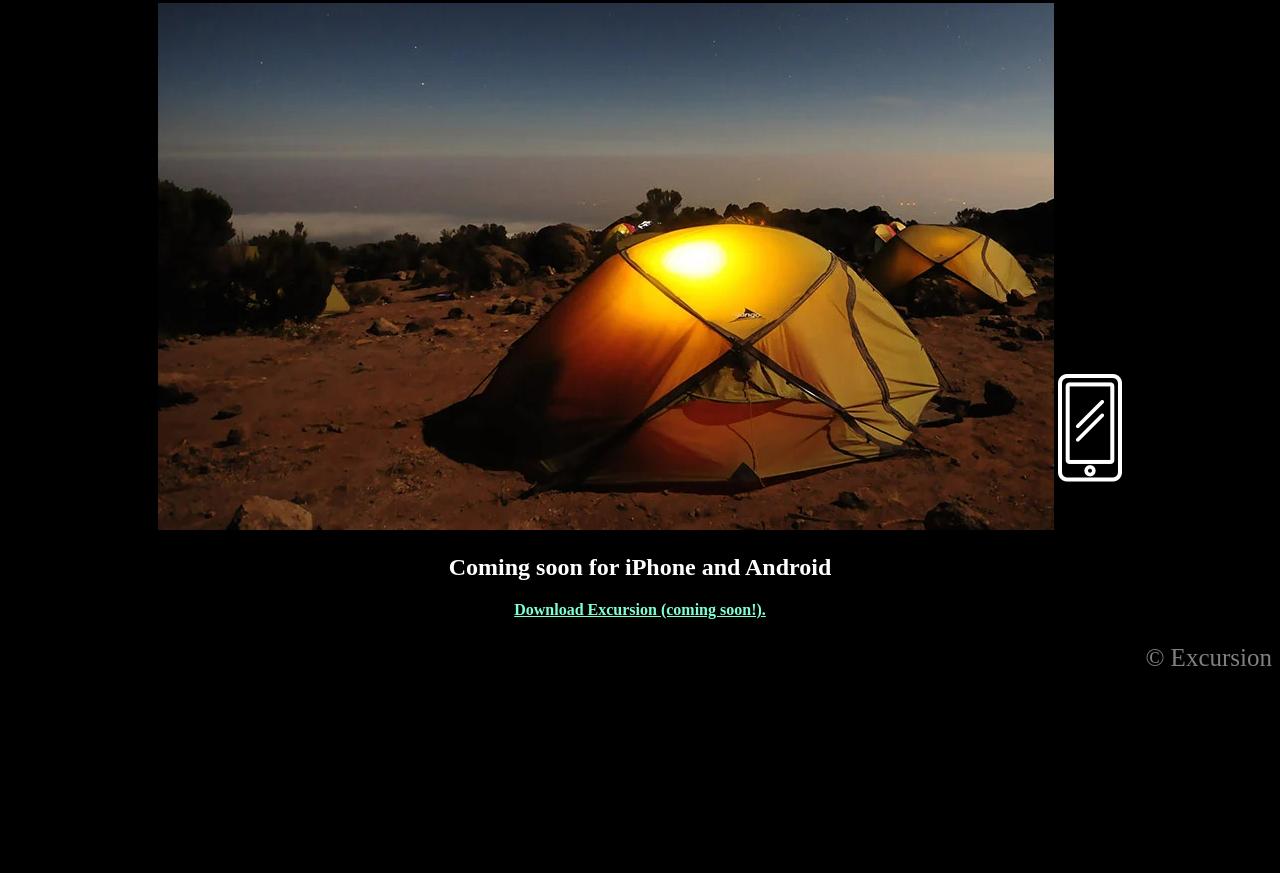
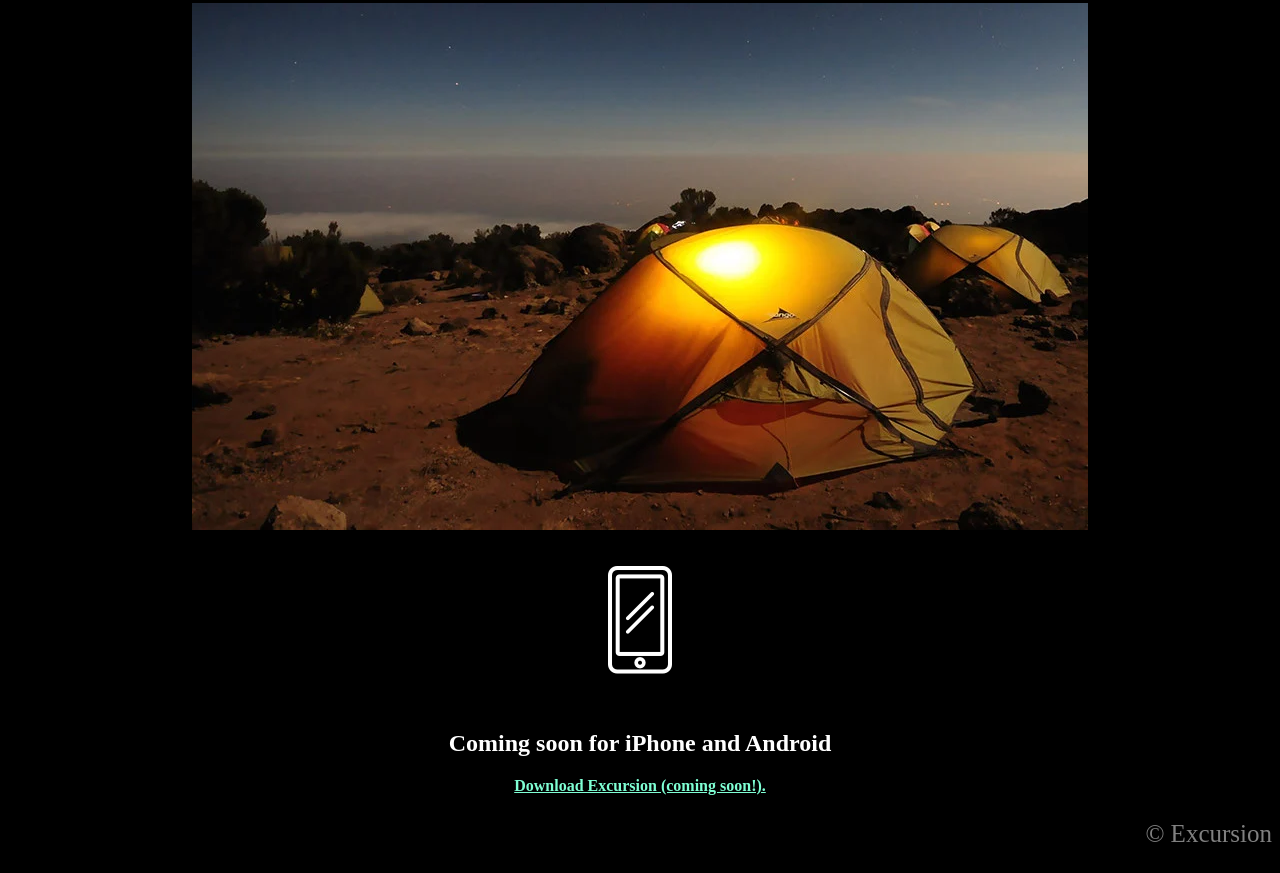
Before and after one commit to EmmanuelBuysse19/excursion, a plain HTML site: page index.html in a window 1280 px wide. Shown: the part 374-1247 px from the top of the page. Before the commit the page ends 1071 px from the top, so only its background shows below. Drawn offline with Linux system fonts and the light colour scheme.

Commit message:
Final visualization bugs fixed

```diff
--- a/index.html
+++ b/index.html
@@ -15,8 +15,17 @@
         <h1>Your personal travel guide</h1>
         <p>Excursion remembers places you like, and recommends new points of interest around you.</p>
     </section>
-    <img src="resources/images and videos/camp.jpg">
-    <img class="phone" src="resources/images and videos/phone.jpg">
+    <div>
+        <div>
+            <img src="resources/images and videos/camp.jpg">
+        </div>
+        <div>
+            <img class ="phone" src="resources/images and videos/phone.jpg">
+        </div>
+
+
+    </div>
+
     <section>
         <h1>Coming soon for iPhone and Android</h1>
     </section>
--- a/resources/css/styles.css
+++ b/resources/css/styles.css
@@ -7,9 +7,9 @@ h1 {
 }
 .excursion {
     color: aquamarine;
+    font-weight: bold;
     display: block;
     text-align: center;
-    font-weight: bold;
 }
 p {
     color: grey;
@@ -17,7 +17,7 @@ p {
 }
 .phone {
     padding-top: 2em;
-    padding-bottom: 3em;
+    padding-bottom: 2em;
 }
 p.footer {
     text-align: right;
```
